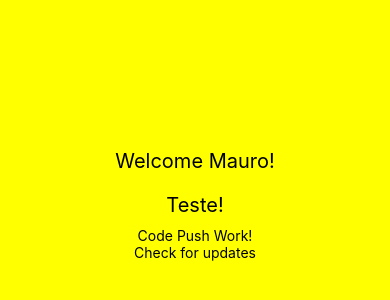
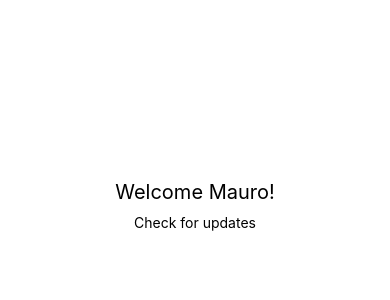
Before and after one commit to mguardarini/codepush-sample, a React Native app: screen / in a window 390 px wide. Shown: the part 222-522 px from the top of the page. Built offline with nearby package versions, Linux system fonts and the light colour scheme.

Commit message:
update home page

```diff
--- a/App.js
+++ b/App.js
@@ -30,10 +30,10 @@ export default class App extends Component {
     return (
       <View style={styles.container}>
         <Text style={styles.welcome}>Welcome Mauro!</Text>
-        <Text style={styles.welcome}>Teste!</Text>
+        {/* <Text style={styles.welcome}>Teste!</Text> */}
         {/* <Text style={styles.instructions}>If you want to see this page code push work.</Text>
         <Text style={styles.instructions}>{instructions}</Text> */}
-        <Text>Code Push Work!</Text>
+        {/* <Text>Code Push Work!</Text> */}
         <TouchableOpacity onPress={this.onButtonPress}>
           <Text>Check for updates</Text>
         </TouchableOpacity>
@@ -47,7 +47,7 @@ const styles = StyleSheet.create({
     flex: 1,
     justifyContent: 'center',
     alignItems: 'center',
-    backgroundColor: 'yellow',
+    backgroundColor: 'white',
   },
   welcome: {
     fontSize: 20,
```
